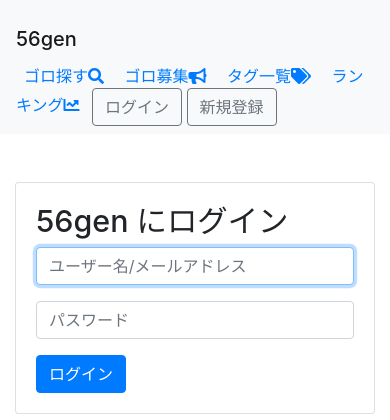
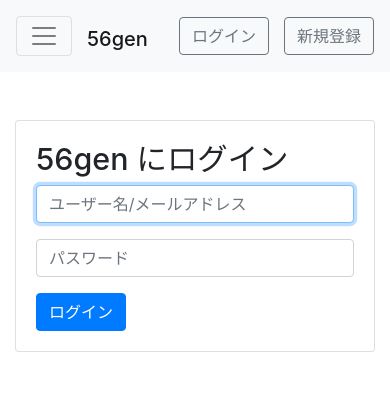
Before and after one commit to SasakiPeter/56gen, a Django app: page /accounts/signin/ in a window 390 px wide. Shown: the top 420 px of the page. Run offline with Django 3.2, Linux system fonts and the light colour scheme; parts of the project's set-up code (start-up, migrations or seed data) failed here and were passed over; some libraries are stand-ins or nearby versions.

Commit message:
:lipstick: correspond responsive navbar

```diff
--- a/templates/base.html
+++ b/templates/base.html
@@ -30,7 +30,11 @@
   </head>
   <body>
     <header>
-      <nav class="navbar navbar-light bg-light">
+    {# expand のjcon #}
+      <nav class="navbar navbar-expand-md navbar-light bg-light" style="justify-content:space-between">
+        <button class="navbar-toggler" type="button" data-toggle="collapse" data-target="#navbarToggler" aria-controls="navbarToggler" aria-expanded="false" aria-label="Toggle navigation">
+          <span class="navbar-toggler-icon"></span>
+        </button>
         <h1>
           <a class="navbar-brand" href="{% url 'topics:index' %}">56gen</a>
         </h1>
@@ -41,18 +45,6 @@
           method="post"
         >
           {% csrf_token %}
-          <a class="m-2" href="{% url 'topics:index' %}"
-            >ゴロ探す<i class="fas fa-search"></i
-          ></a>
-          <a class="m-2" href="{% url 'topics:build' %}"
-            >ゴロ募集<i class="fas fa-bullhorn"></i
-          ></a>
-          <a class="m-2" href="{% url 'tags:index' %}"
-            >タグ一覧<i class="fas fa-tags"></i
-          ></a>
-          <a class="m-2" href="{% url 'accounts:index' %}"
-            >ランキング<i class="fas fa-chart-line"></i
-          ></a>
           <div class="dropdown">
             <button
               class="btn btn-sm btn-outline-secondary dropdown-toggle"
@@ -79,20 +71,9 @@
             </div>
           </div>
         </form>
-        {% else %}
-        <div>
-          <a class="m-2" href="{% url 'topics:index' %}"
-            >ゴロ探す<i class="fas fa-search"></i
-          ></a>
-          <a class="m-2" href="{% url 'topics:build' %}"
-            >ゴロ募集<i class="fas fa-bullhorn"></i
-          ></a>
-          <a class="m-2" href="{% url 'tags:index' %}"
-            >タグ一覧<i class="fas fa-tags"></i
-          ></a>
-          <a class="m-2" href="{% url 'accounts:index' %}"
-            >ランキング<i class="fas fa-chart-line"></i
-          ></a>
+        {% endif %}
+
+        {% if not request.user.is_authenticated %}
           <a
             class="btn btn-outline-secondary"
             href="{% url 'accounts:signin' %}"
@@ -103,8 +84,32 @@
             href="{% url 'accounts:signup' %}"
             >新規登録</a
           >
+        {% endif %}
+
+        <div class="collapse navbar-collapse" id="navbarToggler" style="flex-grow:0">
+          <ul class="navbar-nav mr-auto mt-2 mt-lg-0 mr-0">
+            <li class="nav-item">
+              <a class="nav-link" href="{% url 'topics:index' %}"
+                >ゴロ探す<i class="fas fa-search"></i
+              ></a>
+            </li>
+            <li class="nav-item">
+              <a class="nav-link" href="{% url 'topics:build' %}"
+                >ゴロ募集<i class="fas fa-bullhorn"></i
+              ></a>
+            </li>
+            <li class="nav-item">
+              <a class="nav-link" href="{% url 'tags:index' %}"
+                >タグ一覧<i class="fas fa-tags"></i
+              ></a>
+            </li>
+            <li class="nav-item">
+              <a class="nav-link" href="{% url 'accounts:index' %}"
+                >ランキング<i class="fas fa-chart-line"></i
+              ></a>
+            </li>
+          </ul>
         </div>
-        {% endif %}
       </nav>
     </header>
 
```
